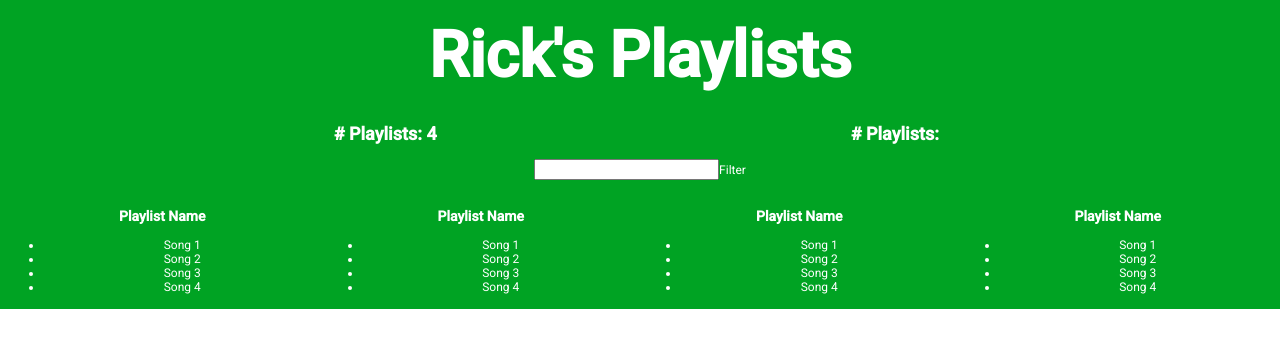
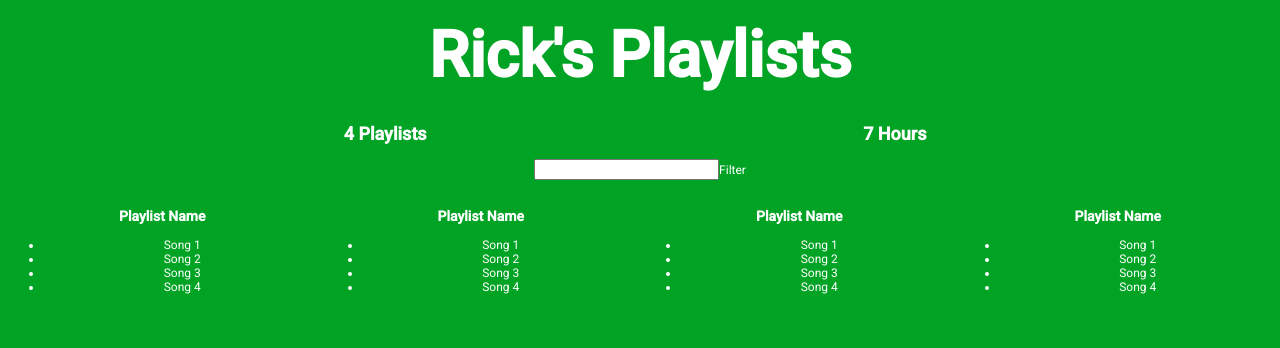
Before and after one commit to RickBr0wn/enviroment-contoller, a React (Create React App) app: page / in a window 1280 px wide. Shown: the top 348 px of the page. Built offline with nearby package versions, Linux system fonts and the light colour scheme.

Commit message:
Added fakeServerData to <title />  <PlayListCounter /> <HoursCounter />

```diff
--- a/public/index.html
+++ b/public/index.html
@@ -19,7 +19,7 @@
       work correctly both with client-side routing and a non-root public URL.
       Learn how to configure a non-root public URL by running `npm run build`.
     -->
-    <title>React App</title>
+    <title>SPOTIFY API</title>
   </head>
   <body>
     <noscript>
--- a/src/App.css
+++ b/src/App.css
@@ -5,13 +5,13 @@ body {
     margin: 0 auto;
     padding: 0;
     font-size: 12px;
+    background-color: #00a323;
 }
 
 .App {
     padding: 0.25rem;
     text-align: center;
     color: #fff;
-    background-color: #00a323;
     font-family: 'Roboto', sans-serif;
 }
 
--- a/src/App.js
+++ b/src/App.js
@@ -7,29 +7,65 @@ let fakeServerData = {
       playlists: [
         {
           name: "My Favorites",
-          songs: ["Beat it", "Billie Jean", "Thriller", "Candle in the Wind"]
+          songs: [
+            {name: "Beat it", duration: 1345},
+            {name: "Billie Jean", duration: 1568},
+            {name: "Thriller", duration: 1659},
+            {name: "Candle in the Wind", duration: 1784}
+          ]
         },
         {
           name: "Some Bangers",
-          songs: ["I dont know", "this is just fake data", "Spurious", "Shady"]
+          songs: [
+            {name: "I dont know", duration: 2012},
+            {name: "this is just fake data", duration: 1458},
+            {name: "Spurious", duration: 1986},
+            {name: "Shady", duration: 1457}
+          ]
         },
         {
           name: "Just Fake Playlists",
-          songs: ["I'm still doing it", "Fiction", "Non-Fact", "Fake News!!"]
+          songs: [
+            {name: "I'm still doing it", duration: 1659},
+            {name: "Fiction", duration: 1423},
+            {name: "Non-Fact", duration: 1785},
+            {name: "Fake News!!", duration: 1323}
+          ]
         },
         {
           name: "Last Playlist",
-          songs: ["I've had enough", "Of all this fake data", "test-data", "faked from server"]
+          songs: [
+            {name: "I've had enough", duration: 1235},
+            {name: "Of all this fake data", duration: 1458},
+            {name: "test-data", duration: 1455},
+            {name: "faked from server", duration: 1475}
+          ]
         }
       ]
   }
 }
 
-class Aggregate extends Component{
+class PlayListCounter extends Component{
   render(){
     return (
       <div style={{width: "40%", display: "inline-block"}}>
-        <h2># Playlists: {this.props.playlists && this.props.playlists.length}</h2>
+        <h2>{this.props.playlists.length} Playlists</h2>
+      </div>
+    );
+  }
+}
+
+class HoursCounter extends Component{
+  render(){
+    let allSongs = this.props.playlists.reduce((songs, eachPlaylist) => {
+      return songs.concat(eachPlaylist.songs)
+    }, []);
+    let totalDuration = allSongs.reduce((sum, eachSong) => {
+      return sum + eachSong.duration
+    }, 0)
+    return (
+      <div style={{width: "40%", display: "inline-block"}}>
+        <h2>{Math.round((totalDuration/60)/60)} Hours</h2>
       </div>
     );
   }
@@ -82,18 +118,21 @@ class App extends Component {
   render() {
     return (
       <div className="App">
+        {this.state.serverData.user ?
+        <div>
           <h1>
-          {this.state.serverData.user &&
-            this.state.serverData.user.name}'s Playlists
+            {this.state.serverData.user.name}'s Playlists
           </h1>
-        <Aggregate playlists={this.state.serverData.user &&
-                              this.state.serverData.user.name} />
-        <Aggregate />
+          <PlayListCounter playlists={this.state.serverData.user.playlists} />
+          <HoursCounter playlists={this.state.serverData.user.playlists} />
+
           <Filter />
           <Playlist />
           <Playlist />
           <Playlist />
           <Playlist />
+        </div> : <h1>Loading..</h1>
+        }
       </div>
     );
   }
```
Lines whose indentation alone changed are shown as unchanged.
